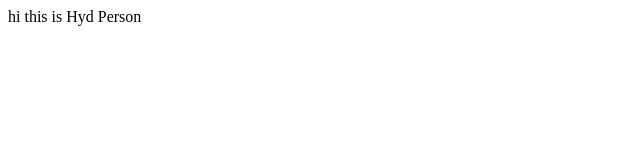
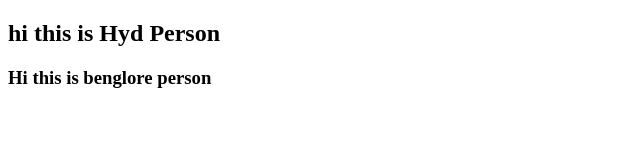
Before and after one commit to kishore-5583/git, a plain HTML site: page index.html in a window 1280 px wide. Shown: the whole page, without its empty margins (0-640 px from the left). Drawn offline with Linux system fonts and the light colour scheme.

Commit message:
Benglore person

```diff
--- a/index.html
+++ b/index.html
@@ -6,6 +6,7 @@
      <title>hello</title>
 </head>
 <body>
-     hi this is Hyd Person
+     <h2>hi this is Hyd Person</h2>
+     <h3>Hi this is benglore person</h3>
 </body>
 </html>
```
